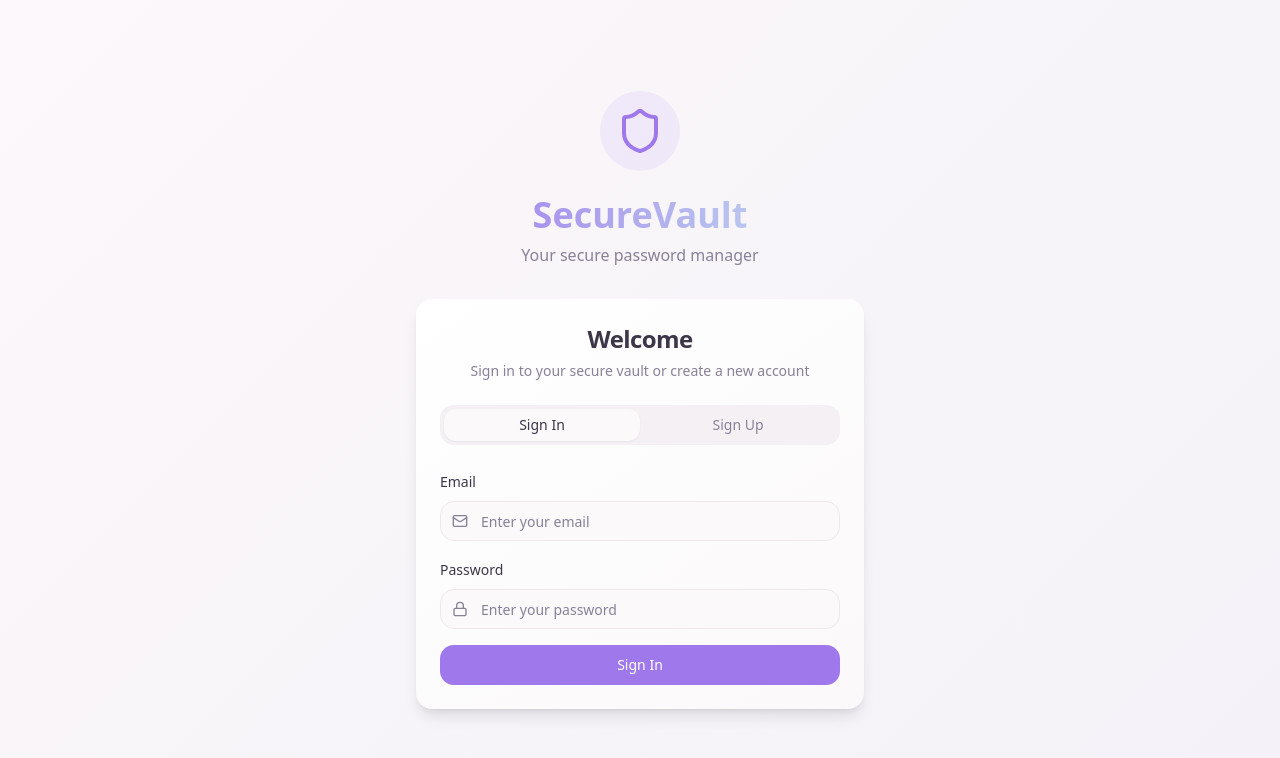
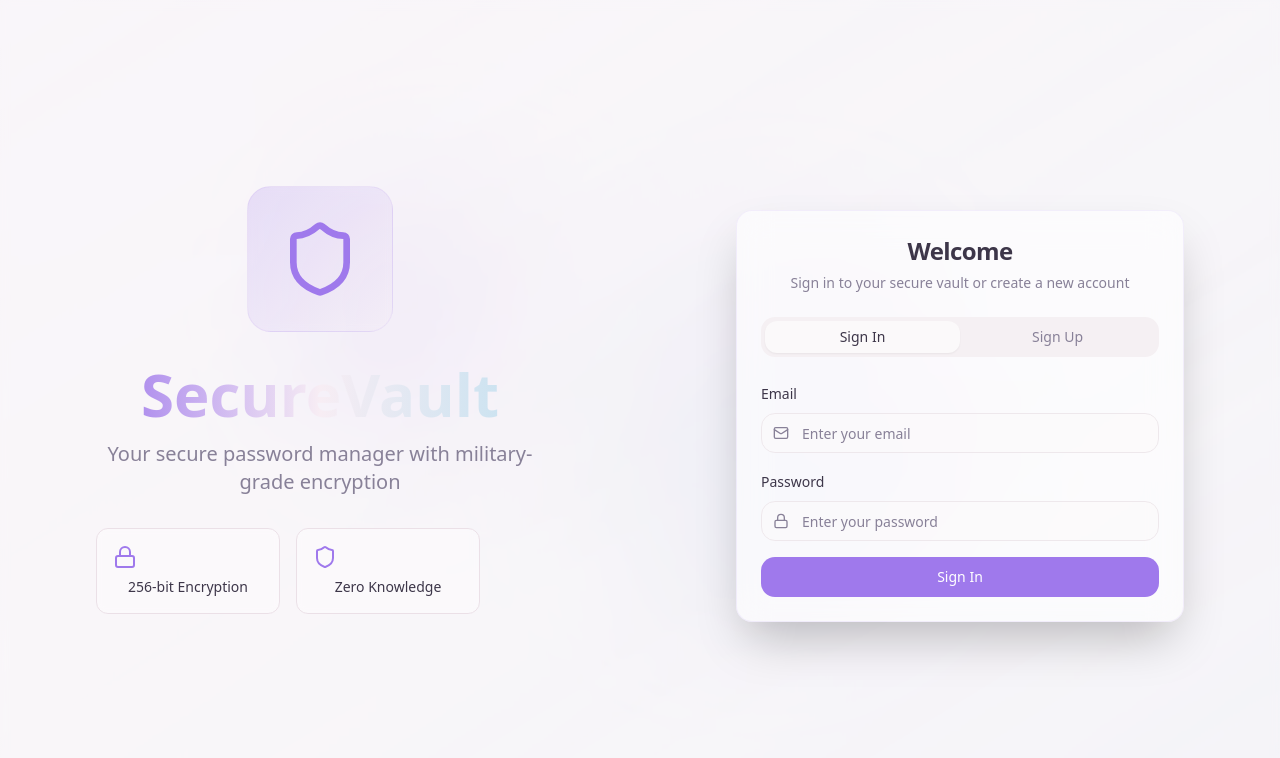
Before and after one commit to thenamekavyasingh/secure-vault, a React (Vite) app: page /auth in a window 1280 px wide. Shown: the top 758 px of the page. Built offline with nearby package versions, Linux system fonts and the light colour scheme.

Commit message:
Refactor Auth page layout

```diff
--- /dev/null
+++ b/src/components/AnimatedBackground.tsx
@@ -0,0 +1,16 @@
+export const AnimatedBackground = () => {
+  return (
+    <div className="fixed inset-0 -z-10 overflow-hidden">
+      {/* Animated gradient background */}
+      <div className="absolute inset-0 bg-gradient-to-br from-primary/5 via-secondary/10 to-accent/5 animate-pulse" />
+
+      {/* Floating orbs */}
+      <div className="absolute top-1/4 left-1/4 w-64 h-64 bg-gradient-to-r from-primary/20 to-secondary/20 rounded-full blur-3xl animate-float-slow" />
+      <div className="absolute bottom-1/4 right-1/4 w-96 h-96 bg-gradient-to-r from-accent/15 to-primary/15 rounded-full blur-3xl animate-float-reverse" />
+      <div className="absolute top-1/2 left-1/2 w-48 h-48 bg-gradient-to-r from-secondary/25 to-accent/25 rounded-full blur-2xl animate-float-medium" />
+
+      {/* Glassmorphic overlay */}
+      <div className="absolute inset-0 bg-background/40 backdrop-blur-sm" />
+    </div>
+  );
+};
--- /dev/null
+++ b/src/components/ui/password-strength.tsx
@@ -0,0 +1,44 @@
+import { useMemo } from 'react';
+import { Progress } from './progress';
+import { cn } from '@/lib/utils';
+
+interface PasswordStrengthProps {
+  password: string;
+  className?: string;
+}
+
+export const PasswordStrength = ({ password, className }: PasswordStrengthProps) => {
+  const strength = useMemo(() => {
+    if (!password) return { score: 0, label: '', color: '' };
+
+    let score = 0;
+    const checks = {
+      length: password.length >= 8,
+      lowercase: /[a-z]/.test(password),
+      uppercase: /[A-Z]/.test(password),
+      numbers: /\d/.test(password),
+      special: /[!@#$%^&*()_+\-=\[\]{};':"\\|,.<>\/?]/.test(password)
+    };
+
+    score = Object.values(checks).filter(Boolean).length;
+
+    if (score <= 2) return { score: score * 20, label: 'Weak', color: 'text-destructive' };
+    if (score === 3) return { score: 60, label: 'Fair', color: 'text-orange-500' };
+    if (score === 4) return { score: 80, label: 'Good', color: 'text-yellow-500' };
+    return { score: 100, label: 'Strong', color: 'text-green-500' };
+  }, [password]);
+
+  if (!password) return null;
+
+  return (
+    <div className={cn("space-y-2", className)}>
+      <div className="flex items-center justify-between">
+        <span className="text-sm text-muted-foreground">Password Strength</span>
+        <span className={cn("text-sm font-medium", strength.color)}>
+          {strength.label}
+        </span>
+      </div>
+      <Progress value={strength.score} className="h-2" />
+    </div>
+  );
+};
--- a/src/index.css
+++ b/src/index.css
@@ -109,6 +109,26 @@ All colors MUST be HSL.
     --gradient-bg: linear-gradient(135deg, hsl(260 25% 8%) 0%, hsl(260 20% 12%) 100%);
     --gradient-card: linear-gradient(145deg, hsl(260 20% 12%) 0%, hsl(260 15% 15%) 100%);
   }
+
+/* Floating animations */
+@keyframes float-slow {
+  0%, 100% { transform: translate(0, 0) scale(1); }
+  25% { transform: translate(10px, -15px) scale(1.05); }
+  50% { transform: translate(-5px, -25px) scale(0.95); }
+  75% { transform: translate(-10px, -10px) scale(1.02); }
+}
+
+@keyframes float-medium {
+  0%, 100% { transform: translate(0, 0) rotate(0deg); }
+  33% { transform: translate(15px, -20px) rotate(2deg); }
+  66% { transform: translate(-10px, -15px) rotate(-1deg); }
+}
+
+@keyframes float-reverse {
+  0%, 100% { transform: translate(0, 0) scale(1) rotate(0deg); }
+  30% { transform: translate(-20px, 10px) scale(1.08) rotate(-2deg); }
+  60% { transform: translate(15px, 25px) scale(0.92) rotate(1deg); }
+}
 }
 
 @layer base {
--- a/src/pages/Auth.tsx
+++ b/src/pages/Auth.tsx
@@ -5,9 +5,11 @@ import { Input } from '@/components/ui/input';
 import { Label } from '@/components/ui/label';
 import { Card, CardContent, CardDescription, CardHeader, CardTitle } from '@/components/ui/card';
 import { Tabs, TabsContent, TabsList, TabsTrigger } from '@/components/ui/tabs';
-import { Shield, Lock, Mail } from 'lucide-react';
+import { Shield, Lock, Mail, User } from 'lucide-react';
 import { useAuth } from '@/hooks/useAuth';
 import { useToast } from '@/hooks/use-toast';
+import { AnimatedBackground } from '@/components/AnimatedBackground';
+import { PasswordStrength } from '@/components/ui/password-strength';
 
 const Auth = () => {
   const { user, signUp, signIn } = useAuth();
@@ -70,11 +72,45 @@ const Auth = () => {
   };
 
   return (
-    <div className="min-h-screen flex items-center justify-center p-4">
+    <div className="min-h-screen flex">
+      <AnimatedBackground />
+
+      {/* Left Side - Branding */}
+      <div className="hidden lg:flex flex-1 items-center justify-center p-12">
+        <div className="text-center space-y-8">
+          <div className="flex justify-center">
+            <div className="p-8 bg-gradient-to-br from-primary/20 to-secondary/20 rounded-3xl backdrop-blur-sm border border-primary/10">
+              <Shield className="h-20 w-20 text-primary" />
+            </div>
+          </div>
+          <div className="space-y-4">
+            <h1 className="text-6xl font-bold bg-gradient-to-r from-primary via-secondary to-accent bg-clip-text text-transparent">
+              SecureVault
+            </h1>
+            <p className="text-xl text-muted-foreground max-w-md">
+              Your secure password manager with military-grade encryption
+            </p>
+          </div>
+          <div className="grid grid-cols-2 gap-4 max-w-sm">
+            <div className="p-4 rounded-xl bg-card/40 backdrop-blur-sm border">
+              <Lock className="h-6 w-6 text-primary mb-2" />
+              <p className="text-sm font-medium">256-bit Encryption</p>
+            </div>
+            <div className="p-4 rounded-xl bg-card/40 backdrop-blur-sm border">
+              <Shield className="h-6 w-6 text-primary mb-2" />
+              <p className="text-sm font-medium">Zero Knowledge</p>
+            </div>
+          </div>
+        </div>
+      </div>
+
+      {/* Right Side - Auth Forms */}
+      <div className="flex-1 flex items-center justify-center p-4 lg:p-12">
         <div className="w-full max-w-md space-y-8">
-        <div className="text-center">
+          {/* Mobile branding */}
+          <div className="text-center lg:hidden">
             <div className="flex justify-center mb-6">
-            <div className="p-4 bg-primary/10 rounded-full">
+              <div className="p-4 bg-primary/10 rounded-full backdrop-blur-sm">
                 <Shield className="h-12 w-12 text-primary" />
               </div>
             </div>
@@ -86,7 +122,7 @@ const Auth = () => {
             </p>
           </div>
 
-        <Card className="card-gradient border-0 shadow-lg">
+          <Card className="bg-card/60 backdrop-blur-lg border border-primary/10 shadow-2xl">
             <CardHeader>
               <CardTitle className="text-center text-2xl">Welcome</CardTitle>
               <CardDescription className="text-center">
@@ -111,7 +147,7 @@ const Auth = () => {
                           name="email"
                           type="email"
                           placeholder="Enter your email"
-                        className="pl-10"
+                          className="pl-10 bg-background/50"
                           value={formData.email}
                           onChange={handleInputChange}
                           required
@@ -127,7 +163,7 @@ const Auth = () => {
                           name="password"
                           type="password"
                           placeholder="Enter your password"
-                        className="pl-10"
+                          className="pl-10 bg-background/50"
                           value={formData.password}
                           onChange={handleInputChange}
                           required
@@ -144,14 +180,18 @@ const Auth = () => {
                   <form onSubmit={handleSignUp} className="space-y-4">
                     <div className="space-y-2">
                       <Label htmlFor="fullname">Full Name</Label>
+                      <div className="relative">
+                        <User className="absolute left-3 top-1/2 transform -translate-y-1/2 h-4 w-4 text-muted-foreground" />
                         <Input
                           id="fullname"
                           name="fullName"
                           type="text"
                           placeholder="Enter your full name"
+                          className="pl-10 bg-background/50"
                           value={formData.fullName}
                           onChange={handleInputChange}
                         />
+                      </div>
                     </div>
                     <div className="space-y-2">
                       <Label htmlFor="signup-email">Email</Label>
@@ -162,7 +202,7 @@ const Auth = () => {
                           name="email"
                           type="email"
                           placeholder="Enter your email"
-                        className="pl-10"
+                          className="pl-10 bg-background/50"
                           value={formData.email}
                           onChange={handleInputChange}
                           required
@@ -178,12 +218,13 @@ const Auth = () => {
                           name="password"
                           type="password"
                           placeholder="Create a password"
-                        className="pl-10"
+                          className="pl-10 bg-background/50"
                           value={formData.password}
                           onChange={handleInputChange}
                           required
                         />
                       </div>
+                      <PasswordStrength password={formData.password} className="mt-2" />
                     </div>
                     <Button type="submit" className="w-full" disabled={loading}>
                       {loading ? 'Creating Account...' : 'Create Account'}
@@ -195,6 +236,7 @@ const Auth = () => {
           </Card>
         </div>
       </div>
+    </div>
   );
 };
 
--- a/src/pages/dashboard/AddPassword.tsx
+++ b/src/pages/dashboard/AddPassword.tsx
@@ -9,6 +9,7 @@ import { Card, CardContent, CardHeader, CardTitle } from '@/components/ui/card';
 import { Select, SelectContent, SelectItem, SelectTrigger, SelectValue } from '@/components/ui/select';
 import { useAuth } from '@/hooks/useAuth';
 import { useToast } from '@/hooks/use-toast';
+import { PasswordStrength } from '@/components/ui/password-strength';
 
 interface Category { id: string; name: string; }
 
@@ -92,9 +93,10 @@ const AddPassword = () => {
                 <Label htmlFor="email">Email</Label>
                 <Input id="email" name="email" type="email" placeholder="e.g. john@site.com" value={form.email} onChange={handleChange} />
               </div>
-              <div>
+              <div className="space-y-2">
                 <Label htmlFor="password">Password</Label>
                 <Input id="password" name="password" type="password" placeholder="Create a strong password" value={form.password} onChange={handleChange} required />
+                <PasswordStrength password={form.password} />
               </div>
             </div>
 
--- a/tailwind.config.ts
+++ b/tailwind.config.ts
@@ -88,7 +88,10 @@ export default {
 			},
 			animation: {
 				'accordion-down': 'accordion-down 0.2s ease-out',
-				'accordion-up': 'accordion-up 0.2s ease-out'
+				'accordion-up': 'accordion-up 0.2s ease-out',
+				'float-slow': 'float-slow 8s ease-in-out infinite',
+				'float-medium': 'float-medium 6s ease-in-out infinite',
+				'float-reverse': 'float-reverse 10s ease-in-out infinite reverse',
 			}
 		}
 	},
```
Lines whose indentation alone changed are shown as unchanged.
